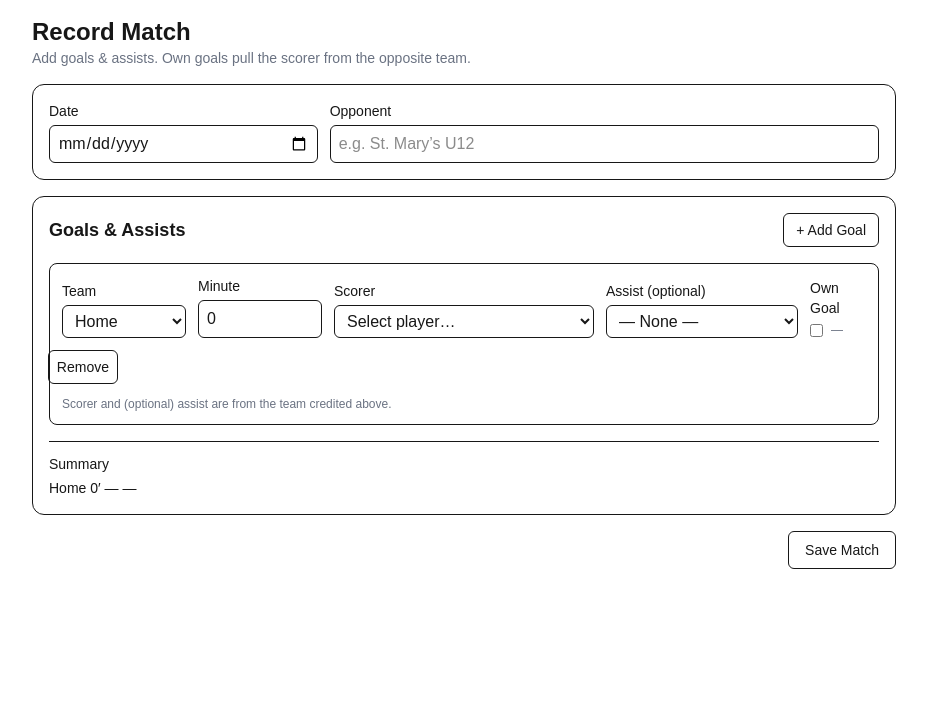
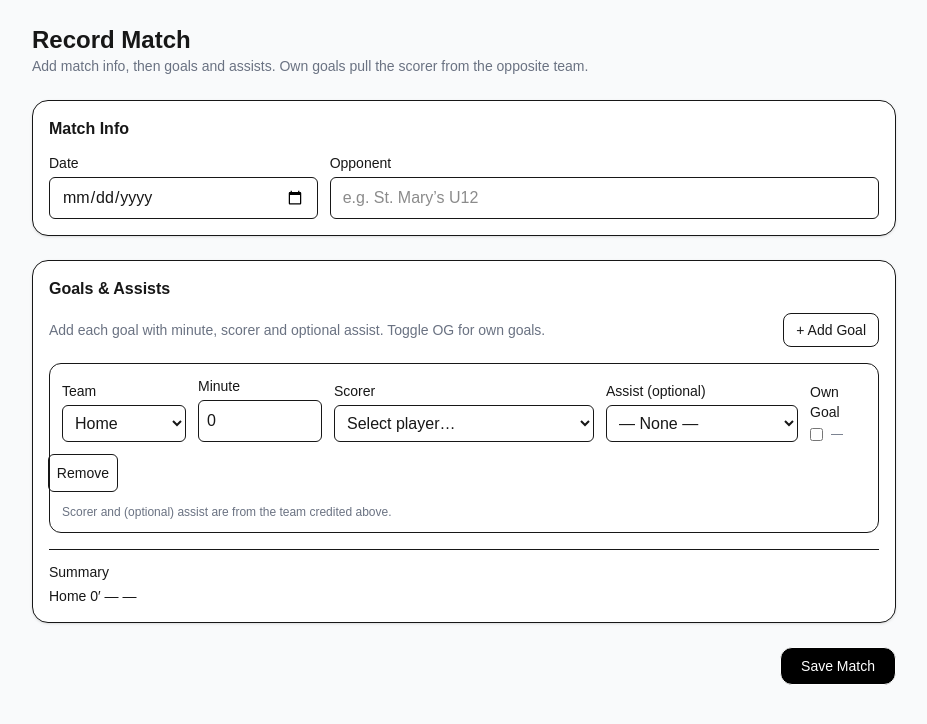
Before and after one commit to 1Zero9/rvr-u12-scorekeeper, a Next.js app in the folder rvr-u12/: page /record-match in a window 1280 px wide. Both pictures are taken after a click on the button "+ Add Goal". Shown: the top 724 px of the page, without its empty margins (176-1103 px from the left). Built offline with nearby package versions, Linux system fonts and the light colour scheme.

Commit message:
feat(record-match): enhance layout and styling for match recording form and goals panel

```diff
--- a/rvr-u12/src/app/record-match/page.tsx
+++ b/rvr-u12/src/app/record-match/page.tsx
@@ -26,37 +26,49 @@ export default function Page() {
   };
 
   return (
-    <form onSubmit={onSubmit} className="max-w-4xl mx-auto p-4 space-y-4">
-      <header>
+    <main className="min-h-screen bg-gray-50 py-6">
+      <form
+        onSubmit={onSubmit}
+        className="mx-auto w-full max-w-4xl space-y-6 px-4"
+      >
+        {/* Page heading */}
+        <div>
           <h1 className="text-2xl font-semibold">Record Match</h1>
           <p className="text-sm text-gray-500">
-          Add goals & assists. Own goals pull the scorer from the opposite team.
+            Add match info, then goals and assists. Own goals pull the scorer from
+            the opposite team.
           </p>
-      </header>
+        </div>
 
-      {/* Simple match meta */}
-      <div className="grid grid-cols-1 sm:grid-cols-3 gap-3 border rounded-xl p-4">
+        {/* Match Info */}
+        <section className="rounded-2xl border bg-white p-4 shadow-sm">
+          <h2 className="mb-3 text-base font-semibold">Match Info</h2>
+          <div className="grid grid-cols-1 gap-3 sm:grid-cols-3">
             <div>
-          <label className="block text-sm font-medium mb-1">Date</label>
+              <label className="mb-1 block text-sm font-medium">Date</label>
               <input
                 type="date"
-            className="w-full border rounded-md px-2 py-1.5"
+                className="w-full rounded-md border px-3 py-2"
                 value={date}
                 onChange={(e) => setDate(e.target.value)}
               />
             </div>
             <div className="sm:col-span-2">
-          <label className="block text-sm font-medium mb-1">Opponent</label>
+              <label className="mb-1 block text-sm font-medium">Opponent</label>
               <input
                 type="text"
-            className="w-full border rounded-md px-2 py-1.5"
+                className="w-full rounded-md border px-3 py-2"
                 placeholder="e.g. St. Mary’s U12"
                 value={opponent}
                 onChange={(e) => setOpponent(e.target.value)}
               />
             </div>
           </div>
+        </section>
 
+        {/* Goals & Assists */}
+        <section className="rounded-2xl border bg-white p-4 shadow-sm">
+          <h2 className="mb-3 text-base font-semibold">Goals &amp; Assists</h2>
           <GoalsAssistsPanel
             homeTeamId={homeTeamId}
             awayTeamId={awayTeamId}
@@ -64,12 +76,18 @@ export default function Page() {
             value={goals}
             onChange={setGoals}
           />
+        </section>
 
+        {/* Actions */}
         <div className="flex justify-end">
-        <button type="submit" className="border px-4 py-2 rounded-md text-sm hover:bg-gray-50">
+          <button
+            type="submit"
+            className="rounded-xl border bg-black px-5 py-2 text-sm font-medium text-white hover:opacity-90"
+          >
             Save Match
           </button>
         </div>
       </form>
+    </main>
   );
 }
--- a/rvr-u12/src/components/GoalsAssistsPanel.tsx
+++ b/rvr-u12/src/components/GoalsAssistsPanel.tsx
@@ -85,21 +85,23 @@ export default function GoalsAssistsPanel({
   const label = (p: Player) => (p.shirtNumber ? `${p.shirtNumber} · ${p.name}` : p.name);
 
   return (
-    <div className="mt-4 border rounded-xl p-4 space-y-4">
+    <div className="space-y-4">
       <div className="flex items-center justify-between">
-        <h3 className="text-lg font-semibold">Goals &amp; Assists</h3>
+        <p className="text-sm text-gray-500">
+          Add each goal with minute, scorer and optional assist. Toggle OG for own goals.
+        </p>
         <button
           type="button"
           onClick={addGoal}
-          className="text-sm border px-3 py-1.5 rounded-md hover:bg-gray-50"
+          className="rounded-lg border bg-white px-3 py-1.5 text-sm font-medium hover:bg-gray-50"
         >
           + Add Goal
         </button>
       </div>
 
       {(!value || value.length === 0) && (
-        <p className="text-sm text-gray-500">
-          No goals yet. Click <span className="font-medium">Add Goal</span> to start.
+        <p className="rounded-lg border border-dashed bg-gray-50 p-3 text-sm text-gray-500">
+          No goals yet. Click <span className="font-medium">+ Add Goal</span> to start.
         </p>
       )}
 
@@ -110,19 +112,14 @@ export default function GoalsAssistsPanel({
           const assistDisabled = ev.ownGoal;
 
           return (
-            <div
-              key={ev.id}
-              className="grid grid-cols-12 gap-3 items-end border rounded-lg p-3"
-            >
+            <div key={ev.id} className="grid grid-cols-12 items-end gap-3 rounded-xl border p-3">
               {/* Team credited */}
               <div className="col-span-12 sm:col-span-2">
-                <label className="block text-sm font-medium mb-1">Team</label>
+                <label className="mb-1 block text-sm font-medium">Team</label>
                 <select
-                  className="w-full border rounded-md px-2 py-1.5"
+                  className="w-full rounded-md border px-2 py-2"
                   value={ev.teamSide}
-                  onChange={(e) =>
-                    updateAt(idx, { teamSide: e.target.value as TeamSide })
-                  }
+                  onChange={(e) => updateAt(idx, { teamSide: e.target.value as TeamSide })}
                 >
                   <option value="home">Home</option>
                   <option value="away">Away</option>
@@ -131,17 +128,15 @@ export default function GoalsAssistsPanel({
 
               {/* Minute */}
               <div className="col-span-6 sm:col-span-2">
-                <label className="block text-sm font-medium mb-1">Minute</label>
+                <label className="mb-1 block text-sm font-medium">Minute</label>
                 <input
                   type="number"
                   min={0}
                   max={130}
-                  className="w-full border rounded-md px-2 py-1.5"
+                  className="w-full rounded-md border px-2 py-2"
                   value={Number.isFinite(ev.minute) ? ev.minute : 0}
                   onChange={(e) =>
-                    updateAt(idx, {
-                      minute: Math.max(0, Math.min(130, Number(e.target.value))),
-                    })
+                    updateAt(idx, { minute: Math.max(0, Math.min(130, Number(e.target.value))) })
                   }
                   placeholder="e.g. 23"
                 />
@@ -149,13 +144,11 @@ export default function GoalsAssistsPanel({
 
               {/* Scorer */}
               <div className="col-span-12 sm:col-span-4">
-                <label className="block text-sm font-medium mb-1">
-                  {ev.ownGoal
-                    ? "Scorer (defender who scored OG)"
-                    : "Scorer"}
+                <label className="mb-1 block text-sm font-medium">
+                  {ev.ownGoal ? "Scorer (defender who scored OG)" : "Scorer"}
                 </label>
                 <select
-                  className="w-full border rounded-md px-2 py-1.5"
+                  className="w-full rounded-md border px-2 py-2"
                   value={ev.scorerId}
                   onChange={(e) => updateAt(idx, { scorerId: e.target.value })}
                 >
@@ -169,22 +162,13 @@ export default function GoalsAssistsPanel({
               </div>
 
               {/* Assist */}
-              <div
-                className={`col-span-12 sm:col-span-3 ${
-                  assistDisabled ? "opacity-50" : ""
-                }`}
-              >
-                <label className="block text-sm font-medium mb-1">
-                  Assist (optional)
-                </label>
+              <div className={`col-span-12 sm:col-span-3 ${assistDisabled ? "opacity-50" : ""}`}>
+                <label className="mb-1 block text-sm font-medium">Assist (optional)</label>
                 <select
-                  className="w-full border rounded-md px-2 py-1.5"
+                  className="w-full rounded-md border px-2 py-2"
                   value={ev.assistId ?? ""}
                   onChange={(e) =>
-                    updateAt(idx, {
-                      assistId:
-                        e.target.value === "" ? undefined : e.target.value,
-                    })
+                    updateAt(idx, { assistId: e.target.value === "" ? undefined : e.target.value })
                   }
                   disabled={assistDisabled}
                 >
@@ -201,19 +185,15 @@ export default function GoalsAssistsPanel({
 
               {/* Own Goal */}
               <div className="col-span-6 sm:col-span-1">
-                <label className="block text-sm font-medium mb-1">Own Goal</label>
+                <label className="mb-1 block text-sm font-medium">Own Goal</label>
                 <div className="flex items-center gap-2">
                   <input
                     type="checkbox"
                     checked={ev.ownGoal}
-                    onChange={(e) =>
-                      updateAt(idx, { ownGoal: e.target.checked })
-                    }
+                    onChange={(e) => updateAt(idx, { ownGoal: e.target.checked })}
                   />
                   {ev.ownGoal ? (
-                    <span className="text-xs font-semibold text-red-600">
-                      OG
-                    </span>
+                    <span className="text-xs font-semibold text-red-600">OG</span>
                   ) : (
                     <span className="text-xs text-gray-500">—</span>
                   )}
@@ -224,9 +204,8 @@ export default function GoalsAssistsPanel({
               <div className="col-span-6 sm:col-span-1 flex justify-end">
                 <button
                   type="button"
-                  className="border rounded-md px-2 py-1.5 text-sm hover:bg-gray-50"
+                  className="rounded-md border px-2 py-2 text-sm hover:bg-gray-50"
                   onClick={() => removeAt(idx)}
-                  aria-label="Remove goal"
                 >
                   Remove
                 </button>
@@ -245,31 +224,23 @@ export default function GoalsAssistsPanel({
 
       {/* Summary */}
       {value.length > 0 && (
-        <div className="pt-3 border-t">
-          <p className="text-sm font-medium mb-1">Summary</p>
-          <ul className="text-sm space-y-1">
+        <div className="border-t pt-3">
+          <p className="mb-1 text-sm font-medium">Summary</p>
+          <ul className="space-y-1 text-sm">
             {value
               .slice()
               .sort((a, b) => a.minute - b.minute)
               .map((ev) => {
                 const sideLabel = ev.teamSide === "home" ? "Home" : "Away";
                 const pool = scorerPool(ev);
-                const scorer =
-                  pool.find((p) => p.id === ev.scorerId)?.name ?? "—";
+                const scorer = pool.find((p) => p.id === ev.scorerId)?.name ?? "—";
                 const assist = ev.assistId
                   ? assistPool(ev).find((p) => p.id === ev.assistId)?.name
                   : undefined;
                 return (
-                  <li
-                    key={`sum-${ev.id}`}
-                    className={ev.ownGoal ? "text-red-600" : ""}
-                  >
+                  <li key={`sum-${ev.id}`} className={ev.ownGoal ? "text-red-600" : ""}>
                     {sideLabel} {ev.minute}′ — {scorer}
-                    {ev.ownGoal
-                      ? " (OG)"
-                      : assist
-                      ? ` (assist: ${assist})`
-                      : ""}
+                    {ev.ownGoal ? " (OG)" : assist ? ` (assist: ${assist})` : ""}
                   </li>
                 );
               })}
```
Lines whose indentation alone changed are shown as unchanged.
